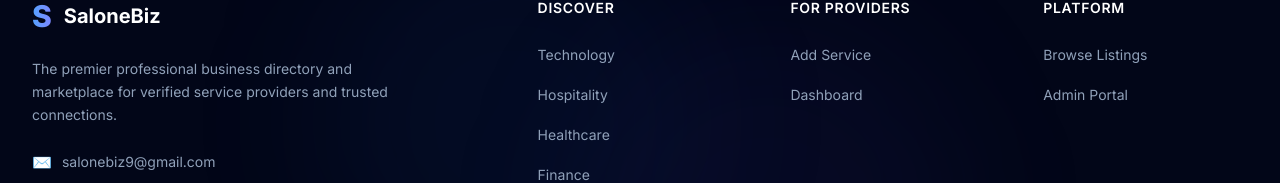
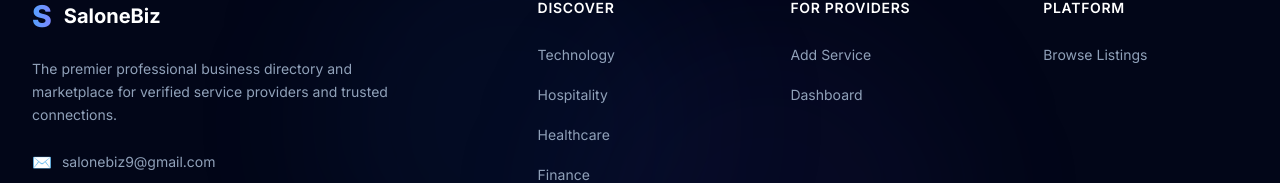
Before and after one commit to georgemacarthy701-blip/SaloneBiz, a Next.js app: page / in a window 1280 px wide. Shown: the part 3346-3529 px from the top of the page. Built offline with nearby package versions, Linux system fonts and the light colour scheme; no server answers.

Commit message:
Remove Admin Portal link from footer

```diff
--- a/components/Footer.tsx
+++ b/components/Footer.tsx
@@ -19,7 +19,6 @@ export function Footer() {
 
   const platform = [
     { name: 'Browse Listings', href: '/listings' },
-    { name: 'Admin Portal', href: '/admin-login' },
   ];
 
   return (
```
